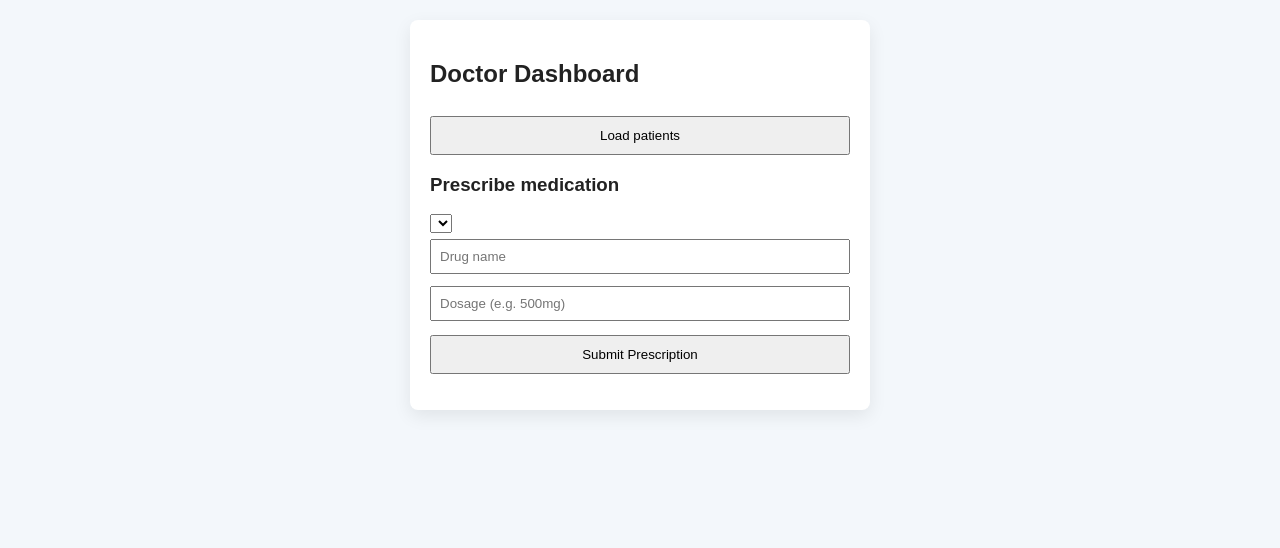
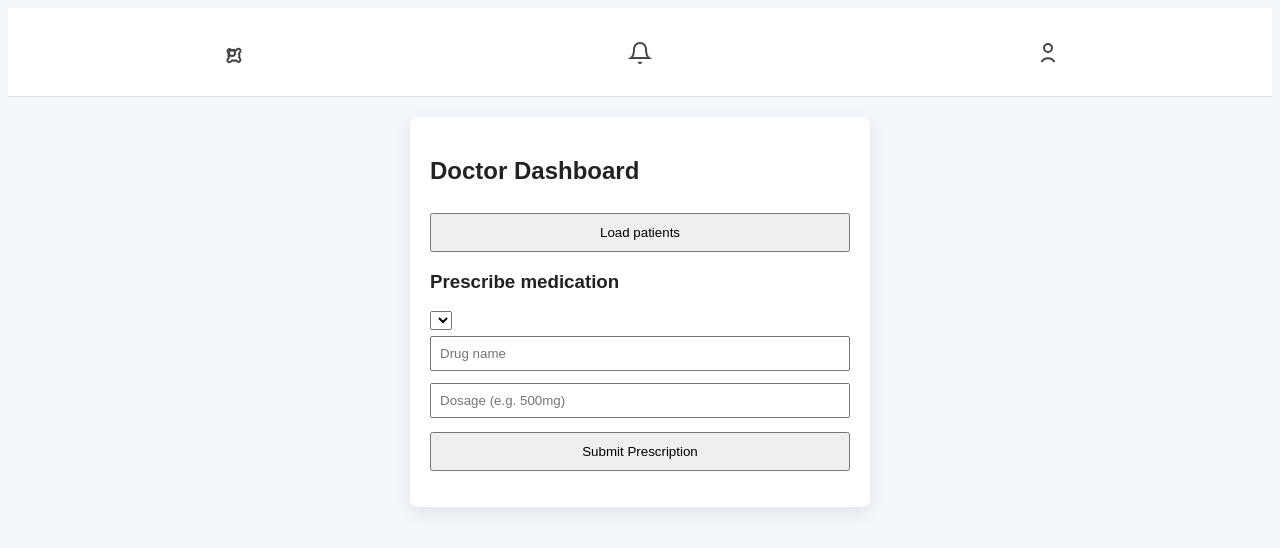
Before and after one commit to lohernan/ehr-demo, a plain HTML site: page frontend/doctor.html in a window 1280 px wide. Drawn offline with Linux system fonts and the light colour scheme; no server answers.

Commit message:
added top bar

```diff
--- a/frontend/doctor.html
+++ b/frontend/doctor.html
@@ -2,6 +2,35 @@
 <html>
 <head><meta charset="utf-8"><title>Doctor - EHR Demo</title><link rel="stylesheet" href="css/style.css"></head>
 <body>
+
+      <div class="top-bar">
+    <button class="icon-button" title="Settings" aria-label="Settings">
+      <!-- Gear icon -->
+      <svg viewBox="0 0 24 24">
+        <circle cx="12" cy="12" r="3"></circle>
+        <path d="M19.4 15a1.7 1.7 0 0 0 .3 2.3l.3.3a2 2 0 0 1-2.8 2.8l-.3-.3a1.7 1.7 0 0 0-2.3-.3 1.7 1.7 0 0 0-1 0 1.7 1.7 0 0 0-2.3.3l-.3.3a2 2 0 1 1-2.8-2.8l.3-.3a1.7 1.7 0 0 0 0-2.3 1.7 1.7 0 0 0 0-1 1.7 1.7 0 0 0-.3-2.3l-.3-.3a2 2 0 0 1 2.8-2.8l.3.3a1.7 1.7 0 0 0 2.3 0 1.7 1.7 0 0 0 1 0 1.7 1.7 0 0 0 2.3 0l.3-.3a2 2 0 1 1 2.8 2.8l-.3.3a1.7 1.7 0 0 0 0 2.3 1.7 1.7 0 0 0 0 1z"/>
+      </svg>
+    </button>
+
+    <div style="flex: 1;"></div>
+
+    <button class="icon-button" title="Notifications" aria-label="Notifications">
+      <!-- Bell icon -->
+      <svg viewBox="0 0 24 24">
+        <path d="M18 8a6 6 0 0 0-12 0c0 7-3 9-3 9h18s-3-2-3-9"></path>
+        <path d="M13.73 21a2 2 0 0 1-3.46 0"></path>
+      </svg>
+    </button>
+
+    <button class="icon-button" title="Profile" aria-label="Profile">
+      <!-- User icon -->
+      <svg viewBox="0 0 24 24">
+        <circle cx="12" cy="7" r="4"></circle>
+        <path d="M5.5 21a7.5 7.5 0 0 1 13 0"></path>
+      </svg>
+    </button>
+  </div>
+
 <div class="container">
   <h2>Doctor Dashboard</h2>
   <div>
```
Also changed, not shown: frontend/nurse.html (+28 -0 lines), frontend/pharmacist.html (+29 -0 lines).
